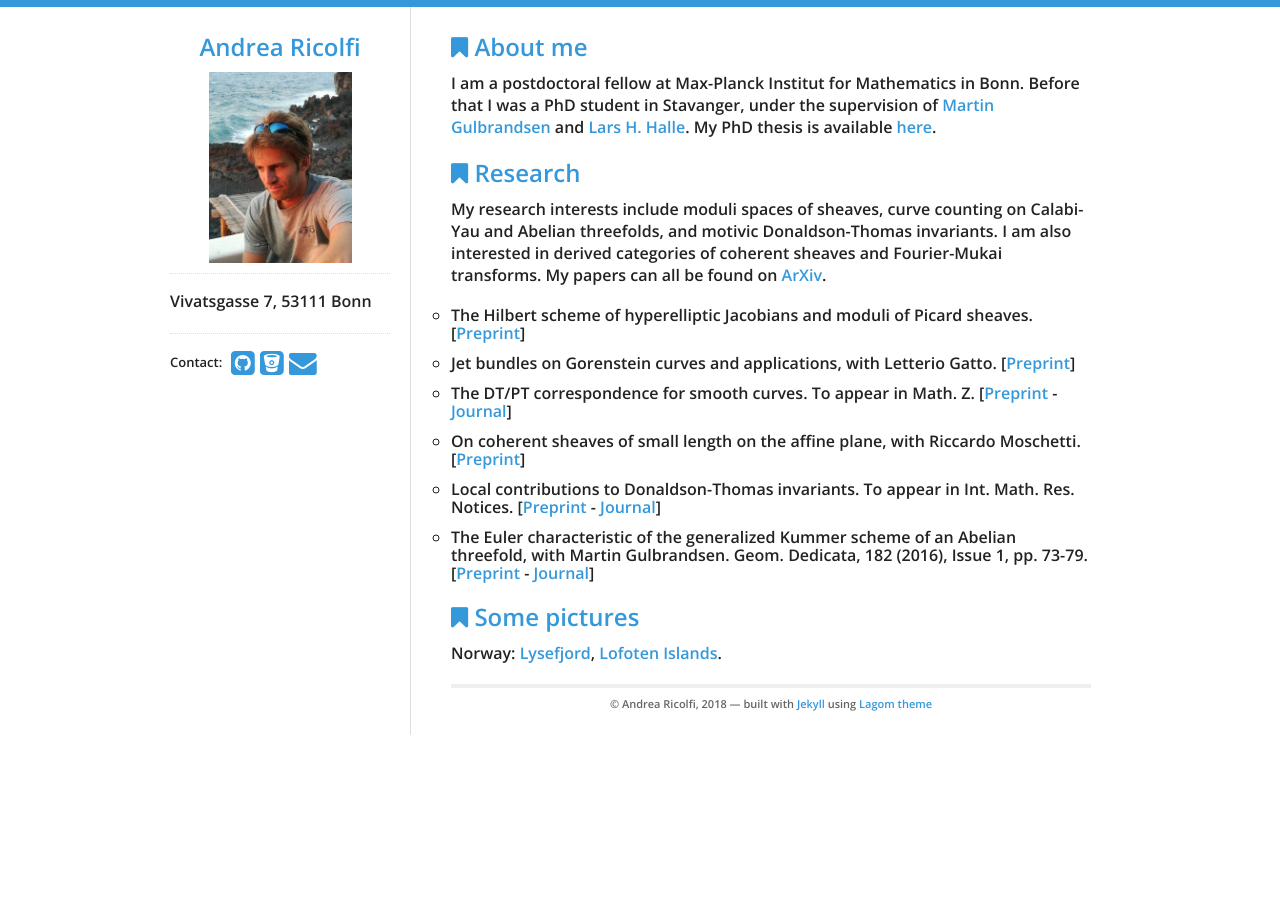
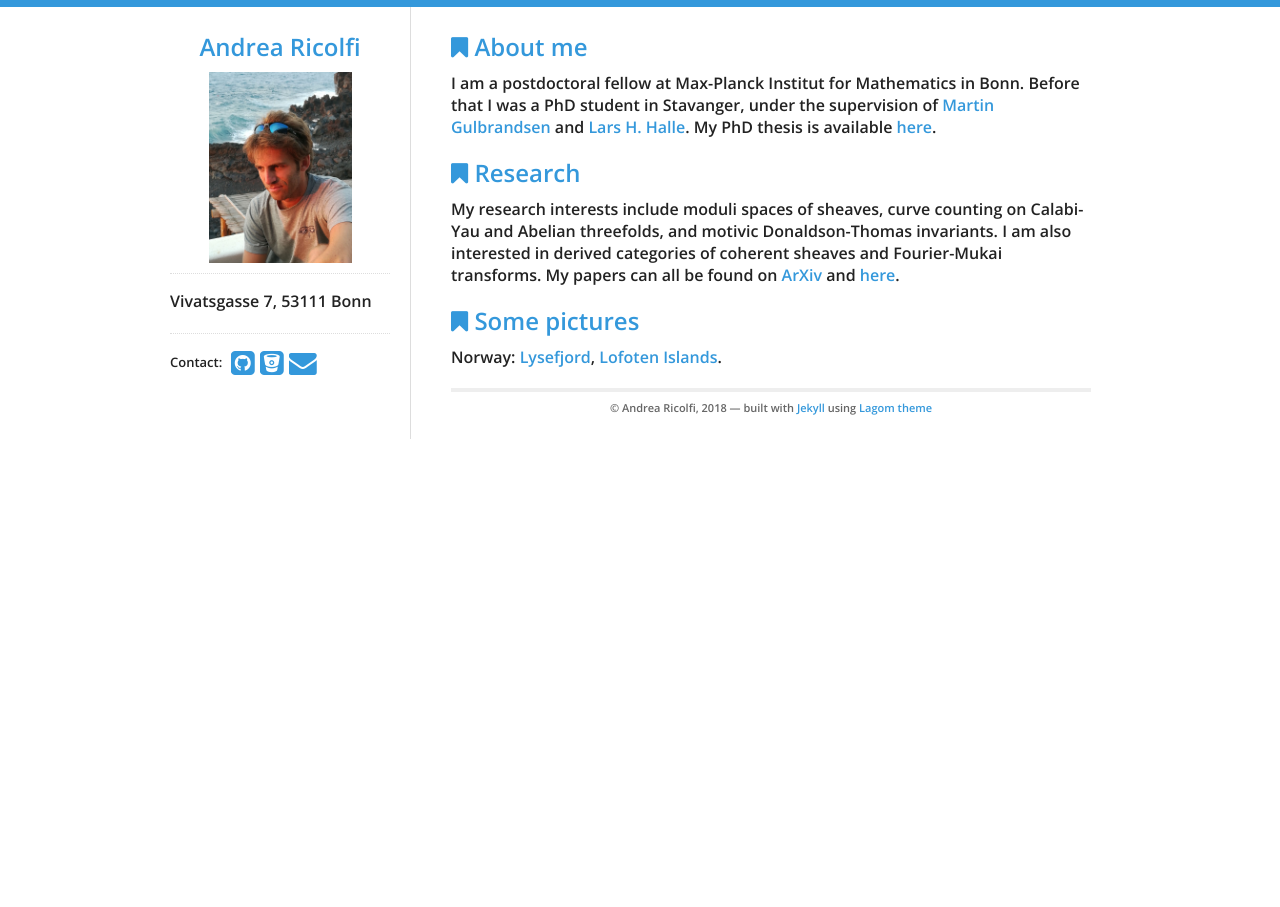
Before and after one commit to atricolfi/atricolfi.github.io, a Jekyll site: the page built from index.html, in a window 1280 px wide. Built offline with Jekyll 4.4.1, drawn with Linux system fonts in a browser that asks for light colours.

Commit message:
Update index.html

```diff
--- a/index.html
+++ b/index.html
@@ -17,21 +17,7 @@
 <p>
   My research interests include moduli spaces of sheaves, curve counting on Calabi-Yau and Abelian threefolds,
 and motivic Donaldson-Thomas invariants.
-I am also interested in derived categories of coherent sheaves and Fourier-Mukai transforms. My papers can all be found on <a href="https://arxiv.org/find/all/1/all:+ricolfi/0/1/0/all/0/1?client_host=lanl.arxiv.org">ArXiv</a>.
-
-  <ul style="list-style-type:circle">
-<li><i>The Hilbert scheme of hyperelliptic Jacobians and moduli of Picard sheaves</i>. [<a href="https://lanl.arxiv.org.lanl.gov/abs/1804.08481">Preprint</a>]</li>
-<li><i>Jet bundles on Gorenstein curves and applications</i>, with Letterio Gatto. [<a href="http://lanl.arxiv.org/abs/1804.04617">Preprint</a>] </li>
-<li><i>The DT/PT correspondence for smooth curves</i>. To appear in Math. Z. [<a href="http://xxx.lanl.gov/abs/1708.07812">Preprint</a>
-- <a href="https://link.springer.com/article/10.1007/s00209-017-2037-2?wt_mc=Internal.Event.1.SEM.ArticleAuthorOnlineFirst">Journal</a>]</li>
-<li><i>On coherent sheaves of small length on the affine plane</i>, with Riccardo Moschetti. [<a href="http://xxx.lanl.gov/abs/1708.03969">Preprint</a>]</li>
-<li><i>Local contributions to Donaldson-Thomas invariants.</i> To appear in Int. Math. Res. Notices. [<a href="https://arxiv.org/abs/1610.08403">Preprint</a>
-- <a href="https://academic.oup.com/imrn/article-abstract/doi/10.1093/imrn/rnx046/3072970/Local-Contributions-to-Donaldson-Thomas-Invariants?redirectedFrom=fulltext">Journal</a>]</li>
-<li><i> The Euler characteristic of the generalized Kummer scheme
-of an Abelian threefold</i>, with Martin Gulbrandsen. Geom. Dedicata, 182 (2016), Issue 1, pp. 73-79. [<a
-href="http://lanl.arxiv.org/abs/1506.01229">Preprint</a> - <a
-href="http://link.springer.com/article/10.1007/s10711-015-0128-y"> Journal</a>]</li>
-  </ul>
+I am also interested in derived categories of coherent sheaves and Fourier-Mukai transforms. My papers can all be found on <a href="https://arxiv.org/find/all/1/all:+ricolfi/0/1/0/all/0/1?client_host=lanl.arxiv.org">ArXiv</a> and <a href="Papers.html">here</a>.
 </p>
 
 <div id="home">
```
